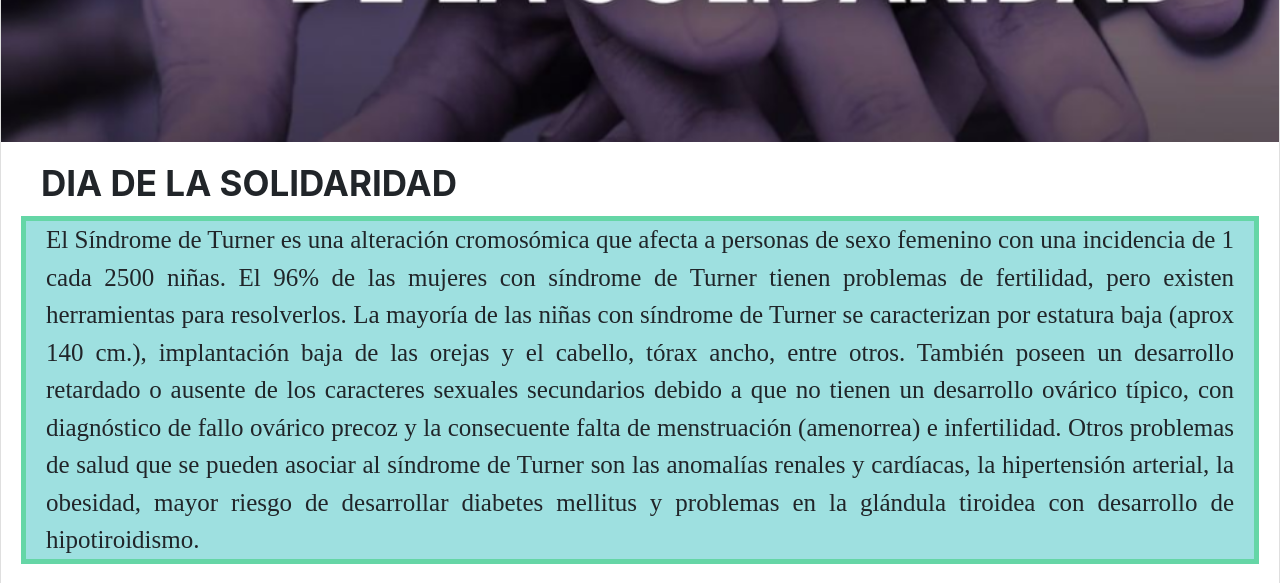
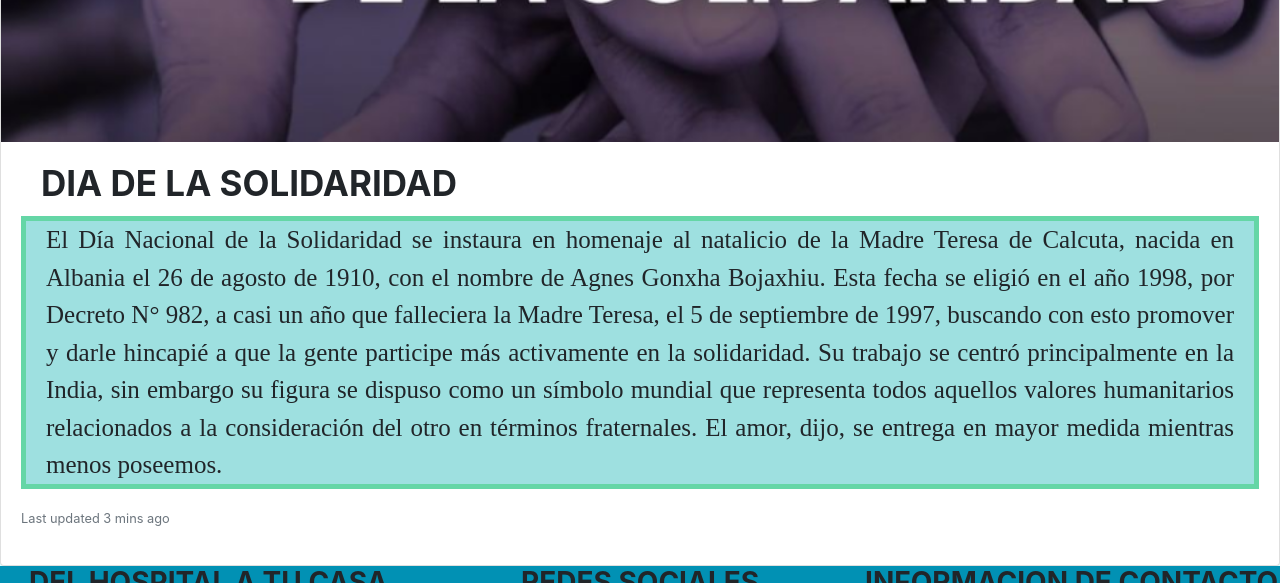
Before and after one commit to harolp/proyecto_harol, a website: page views/educate.html in a window 1280 px wide. Shown: the part 1445-2028 px from the top of the page. Drawn offline with nearby package versions, Linux system fonts and the light colour scheme; files whose address does not match are found by name.

Commit message:
modificacion texto

```diff
--- a/views/educate.html
+++ b/views/educate.html
@@ -63,8 +63,8 @@
                   <img src="../img/diasolidaridad.png" class="" alt="...">
                     <div class="card-body">
                       <h5 class="card-title tituloEducate">DIA DE LA SOLIDARIDAD</h5>
-                      <p class="card-text textoDescriptivo">El Síndrome de Turner es una alteración cromosómica que afecta a personas de sexo femenino con una incidencia de 1 cada 2500 niñas. El 96% de las mujeres con síndrome de Turner tienen problemas de fertilidad, pero existen herramientas para resolverlos.
-                      La mayoría de las niñas con síndrome de Turner se caracterizan por estatura baja (aprox 140 cm.), implantación baja de las orejas y el cabello, tórax ancho, entre otros. También poseen un desarrollo retardado o ausente de los caracteres sexuales secundarios debido a que no tienen un desarrollo ovárico típico, con diagnóstico de fallo ovárico precoz y la consecuente falta de menstruación (amenorrea) e infertilidad. Otros problemas de salud que se pueden asociar al síndrome de Turner son las anomalías renales y cardíacas, la hipertensión arterial, la obesidad, mayor riesgo de desarrollar diabetes mellitus y problemas en la glándula tiroidea con desarrollo de hipotiroidismo.</p>
+                      <p class="card-text textoDescriptivo">El Día Nacional de la Solidaridad se instaura en homenaje al natalicio de la Madre Teresa de Calcuta, nacida en Albania el 26 de agosto de 1910, con el nombre de Agnes Gonxha Bojaxhiu. Esta fecha se eligió en el año 1998, por Decreto N° 982, a casi un año que falleciera la Madre Teresa, el 5 de septiembre de 1997, buscando con esto promover y darle hincapié a que la gente participe más activamente en la solidaridad.
+                      Su trabajo se centró principalmente en la India, sin embargo su figura se dispuso como un símbolo mundial que representa todos aquellos valores humanitarios relacionados a la consideración del otro en términos fraternales. El amor, dijo, se entrega en mayor medida mientras menos poseemos.</p>
                       <p class="card-text"><small class="text-muted">Last updated 3 mins ago</small></p>
                     </div>
                 </div>
```
